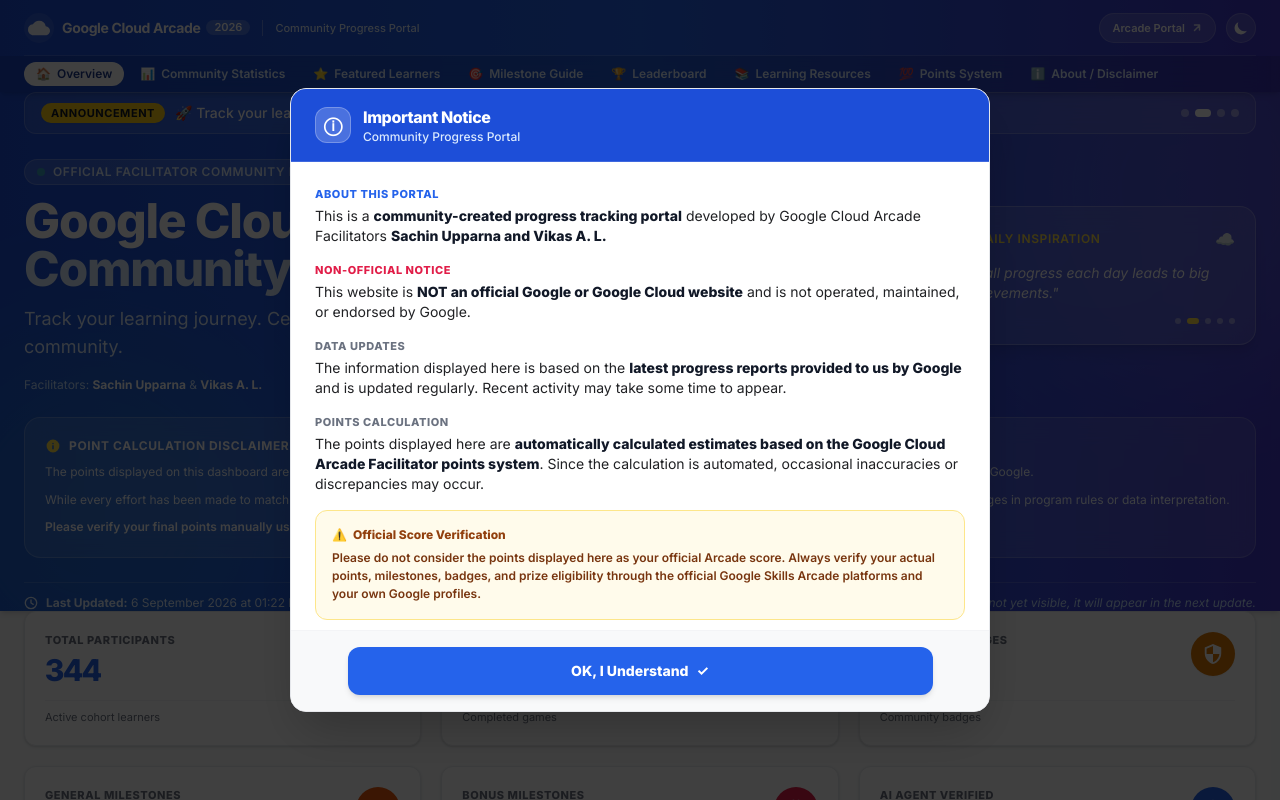
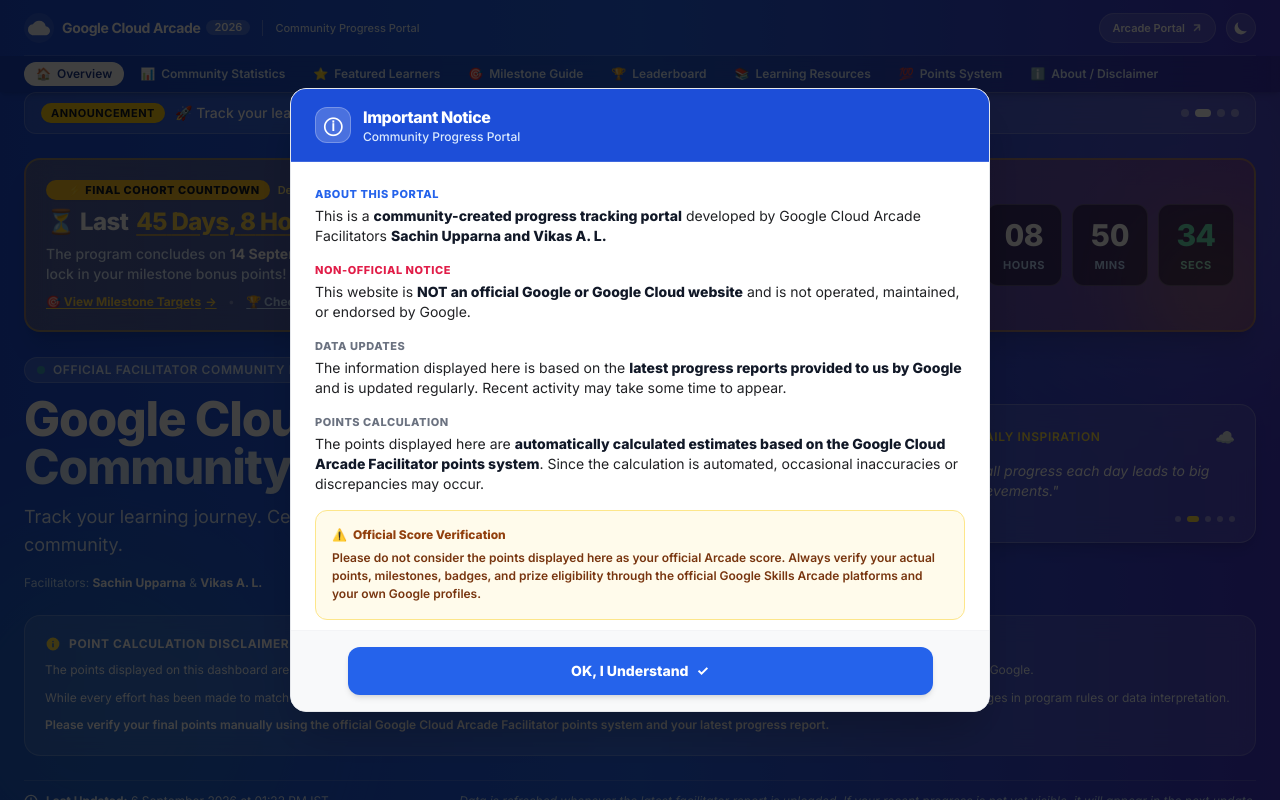
Before and after one commit to sachin-upparna/Google-Cloud-Aracade-2026, a React (Vite) app: page / in a window 1280 px wide. Shown: the top 800 px of the page. Built offline with nearby package versions, Linux system fonts and the light colour scheme.

Commit message:
Add dynamic cohort deadline countdown timer for Sept 14th

```diff
--- /dev/null
+++ b/src/components/CountdownTimer.jsx
@@ -0,0 +1,154 @@
+/**
+ * CountdownTimer.jsx
+ * Dynamic live countdown timer for the Google Cloud Arcade cohort deadline (September 14, 2026).
+ * Computes remaining time from current time and displays:
+ * "Last X Days, Y Hours Remaining" along with live countdown cards.
+ */
+
+import React, { useState, useEffect } from 'react';
+
+// Target Deadline: 14 September 2026 at 23:59 GMT+5:30
+const DEADLINE = new Date('2026-09-14T23:59:00+05:30');
+
+function getTimeRemaining() {
+  const total = DEADLINE.getTime() - new Date().getTime();
+  if (total <= 0) {
+    return { total: 0, days: 0, hours: 0, minutes: 0, seconds: 0, isEnded: true };
+  }
+  const seconds = Math.floor((total / 1000) % 60);
+  const minutes = Math.floor((total / 1000 / 60) % 60);
+  const hours = Math.floor((total / (1000 * 60 * 60)) % 24);
+  const days = Math.floor(total / (1000 * 60 * 60 * 24));
+  return { total, days, hours, minutes, seconds, isEnded: false };
+}
+
+export default function CountdownTimer() {
+  const [timeLeft, setTimeLeft] = useState(getTimeRemaining);
+
+  useEffect(() => {
+    const timer = setInterval(() => {
+      setTimeLeft(getTimeRemaining());
+    }, 1000);
+    return () => clearInterval(timer);
+  }, []);
+
+  const scrollToSection = (id) => {
+    const el = document.getElementById(id);
+    if (el) {
+      el.scrollIntoView({ behavior: 'smooth', block: 'start' });
+    }
+  };
+
+  if (timeLeft.isEnded) {
+    return (
+      <div className="bg-amber-500/20 backdrop-blur-md border border-amber-400/40 rounded-2xl p-4 text-center text-white shadow-lg">
+        <span className="font-extrabold text-base sm:text-lg">
+          🏁 Google Cloud Arcade Cohort 2026 has concluded!
+        </span>
+        <p className="text-xs text-amber-200 mt-1">
+          Thank you for building, learning, and participating! Final results are now being processed.
+        </p>
+      </div>
+    );
+  }
+
+  return (
+    <div className="relative overflow-hidden bg-gradient-to-r from-amber-500/25 via-orange-500/20 to-red-500/25 backdrop-blur-md border-2 border-amber-400/40 rounded-2xl p-4 sm:p-5 shadow-xl text-white">
+      {/* Decorative background glow */}
+      <div className="absolute -right-10 -bottom-10 w-40 h-40 bg-amber-400/20 rounded-full blur-2xl pointer-events-none" />
+
+      <div className="relative z-10 flex flex-col lg:flex-row lg:items-center justify-between gap-4 sm:gap-6">
+
+        {/* Left Side: Deadline Info & Dynamic Message */}
+        <div className="space-y-1.5 min-w-0 flex-1">
+          <div className="flex items-center gap-2 flex-wrap">
+            <span className="inline-flex items-center gap-1.5 px-2.5 py-0.5 rounded-full text-2xs font-extrabold bg-amber-400 text-gray-900 uppercase tracking-wider shadow-sm">
+              <span className="w-1.5 h-1.5 rounded-full bg-red-600 animate-ping" />
+              ⚡ Final Cohort Countdown
+            </span>
+            <span className="text-2xs font-semibold text-amber-200">
+              Deadline: 14 September 2026 at 23:59 GMT+5:30
+            </span>
+          </div>
+
+          <h3 className="text-lg sm:text-2xl font-black tracking-tight text-white flex items-center gap-2">
+            <span>⏳ Last</span>
+            <span className="text-amber-300 underline decoration-amber-400/60 underline-offset-4">
+              {timeLeft.days} {timeLeft.days === 1 ? 'Day' : 'Days'}, {timeLeft.hours} {timeLeft.hours === 1 ? 'Hour' : 'Hours'}
+            </span>
+            <span>Remaining!</span>
+          </h3>
+
+          <p className="text-xs sm:text-sm text-blue-100 font-medium leading-relaxed">
+            The program concludes on <strong className="text-white">14 September 2026 at 23:59 GMT+5:30</strong>. Complete your Arcade Games and Skill Badges now to lock in your milestone bonus points!
+          </p>
+
+          {/* Quick jump action links */}
+          <div className="pt-1 flex items-center gap-3 text-xs font-bold">
+            <button
+              onClick={() => scrollToSection('milestone-guide')}
+              className="text-amber-300 hover:text-amber-200 underline underline-offset-2 flex items-center gap-1 transition-colors"
+            >
+              <span>🎯 View Milestone Targets</span>
+              <span>→</span>
+            </button>
+            <span className="text-white/30">•</span>
+            <button
+              onClick={() => scrollToSection('progress-table')}
+              className="text-blue-200 hover:text-white underline underline-offset-2 flex items-center gap-1 transition-colors"
+            >
+              <span>🏆 Check Leaderboard</span>
+              <span>→</span>
+            </button>
+          </div>
+        </div>
+
+        {/* Right Side: Live 4-Block Countdown Timer */}
+        <div className="grid grid-cols-4 gap-2 sm:gap-2.5 flex-shrink-0 w-full sm:w-auto">
+
+          {/* Days */}
+          <div className="bg-black/40 border border-white/20 rounded-xl p-2 sm:p-3 text-center min-w-[64px] sm:min-w-[76px] shadow-inner flex flex-col justify-center">
+            <span className="text-xl sm:text-3xl font-black text-amber-300 tabular-nums leading-none">
+              {String(timeLeft.days).padStart(2, '0')}
+            </span>
+            <span className="text-3xs sm:text-2xs font-bold text-amber-100 uppercase tracking-wider mt-1 block">
+              Days
+            </span>
+          </div>
+
+          {/* Hours */}
+          <div className="bg-black/40 border border-white/20 rounded-xl p-2 sm:p-3 text-center min-w-[64px] sm:min-w-[76px] shadow-inner flex flex-col justify-center">
+            <span className="text-xl sm:text-3xl font-black text-white tabular-nums leading-none">
+              {String(timeLeft.hours).padStart(2, '0')}
+            </span>
+            <span className="text-3xs sm:text-2xs font-bold text-blue-200 uppercase tracking-wider mt-1 block">
+              Hours
+            </span>
+          </div>
+
+          {/* Minutes */}
+          <div className="bg-black/40 border border-white/20 rounded-xl p-2 sm:p-3 text-center min-w-[64px] sm:min-w-[76px] shadow-inner flex flex-col justify-center">
+            <span className="text-xl sm:text-3xl font-black text-white tabular-nums leading-none">
+              {String(timeLeft.minutes).padStart(2, '0')}
+            </span>
+            <span className="text-3xs sm:text-2xs font-bold text-blue-200 uppercase tracking-wider mt-1 block">
+              Mins
+            </span>
+          </div>
+
+          {/* Seconds */}
+          <div className="bg-black/40 border border-white/20 rounded-xl p-2 sm:p-3 text-center min-w-[64px] sm:min-w-[76px] shadow-inner flex flex-col justify-center">
+            <span className="text-xl sm:text-3xl font-black text-emerald-300 tabular-nums leading-none">
+              {String(timeLeft.seconds).padStart(2, '0')}
+            </span>
+            <span className="text-3xs sm:text-2xs font-bold text-emerald-200 uppercase tracking-wider mt-1 block">
+              Secs
+            </span>
+          </div>
+
+        </div>
+
+      </div>
+    </div>
+  );
+}
--- a/src/components/Hero.jsx
+++ b/src/components/Hero.jsx
@@ -6,6 +6,7 @@
 
 import React, { useState, useEffect } from 'react';
 import { useApp } from '../context/AppContext';
+import CountdownTimer from './CountdownTimer';
 
 export default function Hero() {
   const { lastUpdated, loading, updatesData } = useApp();
@@ -91,6 +92,9 @@
             </div>
           )}
         </div>
+
+        {/* ⏳ Deadline Countdown Timer Section */}
+        <CountdownTimer />
 
         {/* Main Welcome Hero Content */}
         <div className="flex flex-col lg:flex-row lg:items-center justify-between gap-6">
--- a/vite.config.js
+++ b/vite.config.js
@@ -3,6 +3,10 @@
 
 // https://vite.dev/config/
 export default defineConfig({
+  server: {
+    host: true, // expose to network (0.0.0.0)
+    port: 5173,
+  },
   plugins: [react()],
   build: {
     chunkSizeWarningLimit: 1000,
```
